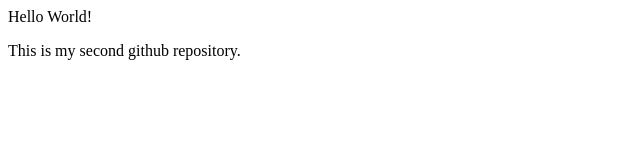
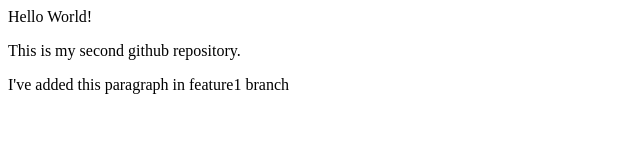
Before and after one commit to Vyom-R-Suthar/git-demo-repository-2, a plain HTML site: page index.html in a window 1280 px wide. Shown: the whole page, without its empty margins (0-640 px from the left). Drawn offline with Linux system fonts and the light colour scheme.

Commit message:
Added a new paragraph in feature1

```diff
--- a/index.html
+++ b/index.html
@@ -1,2 +1,3 @@
 <p>Hello World!</p>
 <p>This is my second github repository.</p>
+<p>I've added this paragraph in feature1 branch</p>
```
